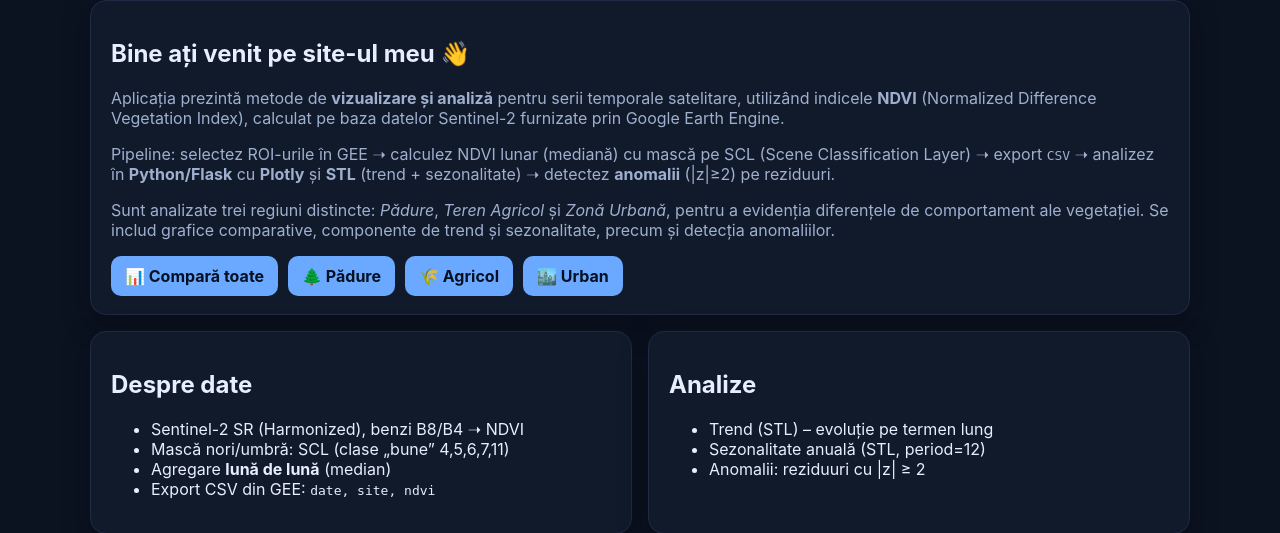
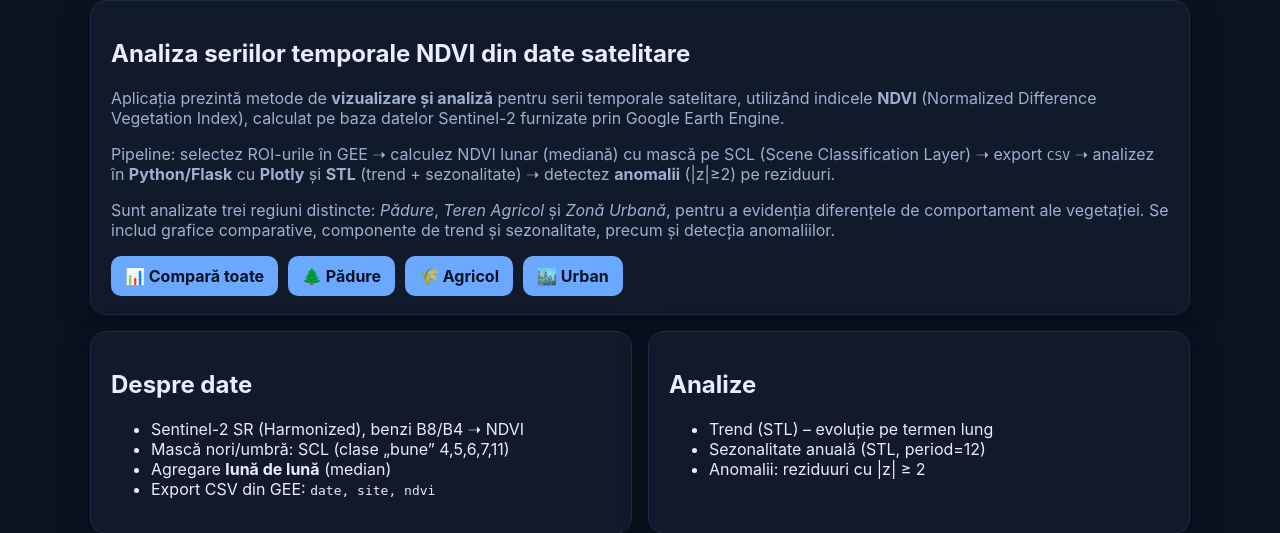
Before and after one commit to StDragos12/Disertatie, a Flask app: page / in a window 1280 px wide. Shown: the part 49-582 px from the top of the page. Run offline with Flask 3, Linux system fonts and the light colour scheme.

Commit message:
Update index.html

```diff
--- a/templates/index.html
+++ b/templates/index.html
@@ -25,7 +25,7 @@
 
   <main class="container">
     <section class="card">
-      <h1>Bine ați venit pe site-ul meu 👋</h1>
+      <h1>Analiza seriilor temporale NDVI din date satelitare</h1>
      <p class="muted">
     Aplicația prezintă metode de <strong>vizualizare și analiză</strong> pentru serii temporale satelitare,
     utilizând indicele <strong>NDVI</strong> (Normalized Difference Vegetation Index), calculat pe baza datelor
```
